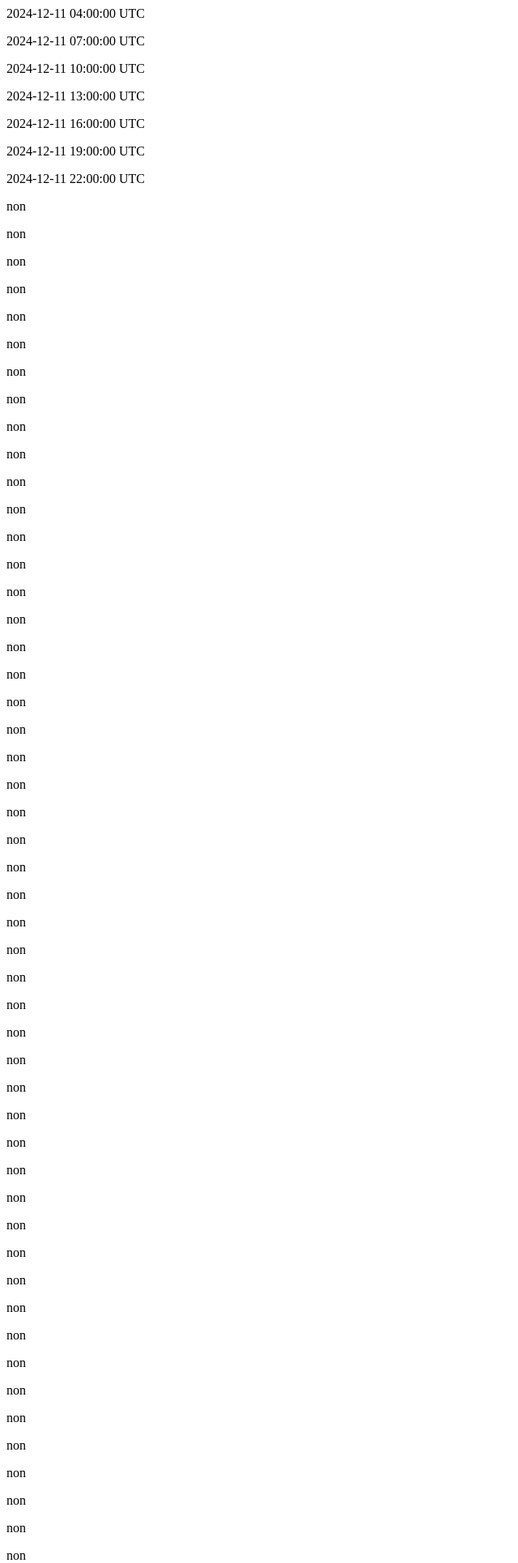
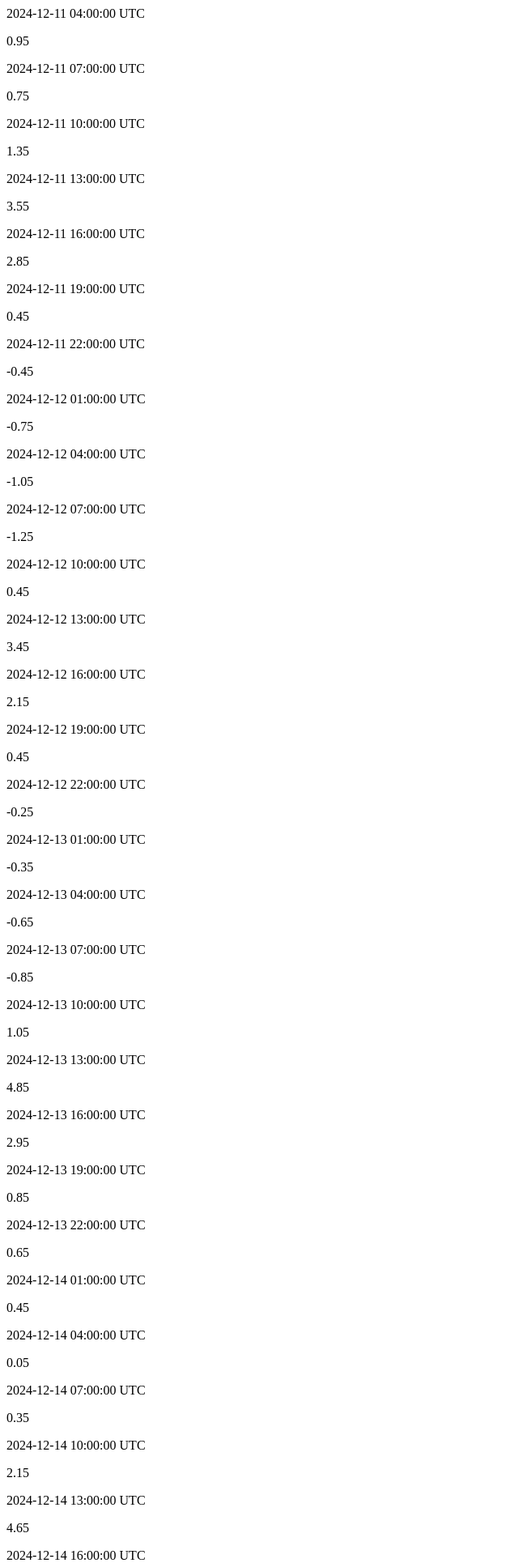
Before and after one commit to clem-png/interopabilite, a PHP site: page /atmosphere/meto.html in a window 1280 px wide. Shown: the top 1930 px of the page at 81% size, without its empty margins (0-640 px from the left). Run offline with PHP 8.4, Linux system fonts and the light colour scheme.

```diff
--- a/atmosphere/meto.html
+++ b/atmosphere/meto.html
@@ -1,294 +1,450 @@
+<div>
 <div>
 <p>2024-12-11 04:00:00 UTC</p>
+<p>0.95</p>
+</div>
+<div>
 <p>2024-12-11 07:00:00 UTC</p>
+<p>0.75</p>
+</div>
+<div>
 <p>2024-12-11 10:00:00 UTC</p>
+<p>1.35</p>
+</div>
+<div>
 <p>2024-12-11 13:00:00 UTC</p>
+<p>3.55</p>
+</div>
+<div>
 <p>2024-12-11 16:00:00 UTC</p>
+<p>2.85</p>
+</div>
+<div>
 <p>2024-12-11 19:00:00 UTC</p>
+<p>0.45</p>
+</div>
+<div>
 <p>2024-12-11 22:00:00 UTC</p>
-<p>
-                    non
-                </p>
-<p>
-                    non
-                </p>
-<p>
-                    non
-                </p>
-<p>
-                    non
-                </p>
-<p>
-                    non
-                </p>
-<p>
-                    non
-                </p>
-<p>
-                    non
-                </p>
-<p>
-                    non
-                </p>
-<p>
-                    non
-                </p>
-<p>
-                    non
-                </p>
-<p>
-                    non
-                </p>
-<p>
-                    non
-                </p>
-<p>
-                    non
-                </p>
-<p>
-                    non
-                </p>
-<p>
-                    non
-                </p>
-<p>
-                    non
-                </p>
-<p>
-                    non
-                </p>
-<p>
-                    non
-                </p>
-<p>
-                    non
-                </p>
-<p>
-                    non
-                </p>
-<p>
-                    non
-                </p>
-<p>
-                    non
-                </p>
-<p>
-                    non
-                </p>
-<p>
-                    non
-                </p>
-<p>
-                    non
-                </p>
-<p>
-                    non
-                </p>
-<p>
-                    non
-                </p>
-<p>
-                    non
-                </p>
-<p>
-                    non
-                </p>
-<p>
-                    non
-                </p>
-<p>
-                    non
-                </p>
-<p>
-                    non
-                </p>
-<p>
-                    non
-                </p>
-<p>
-                    non
-                </p>
-<p>
-                    non
-                </p>
-<p>
-                    non
-                </p>
-<p>
-                    non
-                </p>
-<p>
-                    non
-                </p>
-<p>
-                    non
-                </p>
-<p>
-                    non
-                </p>
-<p>
-                    non
-                </p>
-<p>
-                    non
-                </p>
-<p>
-                    non
-                </p>
-<p>
-                    non
-                </p>
-<p>
-                    non
-                </p>
-<p>
-                    non
-                </p>
-<p>
-                    non
-                </p>
-<p>
-                    non
-                </p>
-<p>
-                    non
-                </p>
-<p>
-                    non
-                </p>
-<p>
-                    non
-                </p>
-<p>
-                    non
-                </p>
-<p>
-                    non
-                </p>
-<p>
-                    non
-                </p>
-<p>
-                    non
-                </p>
-<p>
-                    non
-                </p>
-<p>
-                    non
-                </p>
-</div><p>2024-12-11 04:00:00 UTC</p><p>2024-12-11 07:00:00 UTC</p><p>2024-12-11 10:00:00 UTC</p><p>2024-12-11 13:00:00 UTC</p><p>2024-12-11 16:00:00 UTC</p><p>2024-12-11 19:00:00 UTC</p><p>2024-12-11 22:00:00 UTC</p><p>
-                    non
-                </p><p>
-                    non
-                </p><p>
-                    non
-                </p><p>
-                    non
-                </p><p>
-                    non
-                </p><p>
-                    non
-                </p><p>
-                    non
-                </p><p>
-                    non
-                </p><p>
-                    non
-                </p><p>
-                    non
-                </p><p>
-                    non
-                </p><p>
-                    non
-                </p><p>
-                    non
-                </p><p>
-                    non
-                </p><p>
-                    non
-                </p><p>
-                    non
-                </p><p>
-                    non
-                </p><p>
-                    non
-                </p><p>
-                    non
-                </p><p>
-                    non
-                </p><p>
-                    non
-                </p><p>
-                    non
-                </p><p>
-                    non
-                </p><p>
-                    non
-                </p><p>
-                    non
-                </p><p>
-                    non
-                </p><p>
-                    non
-                </p><p>
-                    non
-                </p><p>
-                    non
-                </p><p>
-                    non
-                </p><p>
-                    non
-                </p><p>
-                    non
-                </p><p>
-                    non
-                </p><p>
-                    non
-                </p><p>
-                    non
-                </p><p>
-                    non
-                </p><p>
-                    non
-                </p><p>
-                    non
-                </p><p>
-                    non
-                </p><p>
-                    non
-                </p><p>
-                    non
-                </p><p>
-                    non
-                </p><p>
-                    non
-                </p><p>
-                    non
-                </p><p>
-                    non
-                </p><p>
-                    non
-                </p><p>
-                    non
-                </p><p>
-                    non
-                </p><p>
-                    non
-                </p><p>
-                    non
-                </p><p>
-                    non
-                </p><p>
-                    non
-                </p><p>
-                    non
-                </p><p>
-                    non
-                </p><p>
-                    non
-                </p><p>
-                    non
-                </p><p>
-                    non
-                </p>
+<p>-0.45</p>
+</div>
+<div>
+<p>2024-12-12 01:00:00 UTC</p>
+<p>-0.75</p>
+</div>
+<div>
+<p>2024-12-12 04:00:00 UTC</p>
+<p>-1.05</p>
+</div>
+<div>
+<p>2024-12-12 07:00:00 UTC</p>
+<p>-1.25</p>
+</div>
+<div>
+<p>2024-12-12 10:00:00 UTC</p>
+<p>0.45</p>
+</div>
+<div>
+<p>2024-12-12 13:00:00 UTC</p>
+<p>3.45</p>
+</div>
+<div>
+<p>2024-12-12 16:00:00 UTC</p>
+<p>2.15</p>
+</div>
+<div>
+<p>2024-12-12 19:00:00 UTC</p>
+<p>0.45</p>
+</div>
+<div>
+<p>2024-12-12 22:00:00 UTC</p>
+<p>-0.25</p>
+</div>
+<div>
+<p>2024-12-13 01:00:00 UTC</p>
+<p>-0.35</p>
+</div>
+<div>
+<p>2024-12-13 04:00:00 UTC</p>
+<p>-0.65</p>
+</div>
+<div>
+<p>2024-12-13 07:00:00 UTC</p>
+<p>-0.85</p>
+</div>
+<div>
+<p>2024-12-13 10:00:00 UTC</p>
+<p>1.05</p>
+</div>
+<div>
+<p>2024-12-13 13:00:00 UTC</p>
+<p>4.85</p>
+</div>
+<div>
+<p>2024-12-13 16:00:00 UTC</p>
+<p>2.95</p>
+</div>
+<div>
+<p>2024-12-13 19:00:00 UTC</p>
+<p>0.85</p>
+</div>
+<div>
+<p>2024-12-13 22:00:00 UTC</p>
+<p>0.65</p>
+</div>
+<div>
+<p>2024-12-14 01:00:00 UTC</p>
+<p>0.45</p>
+</div>
+<div>
+<p>2024-12-14 04:00:00 UTC</p>
+<p>0.05</p>
+</div>
+<div>
+<p>2024-12-14 07:00:00 UTC</p>
+<p>0.35</p>
+</div>
+<div>
+<p>2024-12-14 10:00:00 UTC</p>
+<p>2.15</p>
+</div>
+<div>
+<p>2024-12-14 13:00:00 UTC</p>
+<p>4.65</p>
+</div>
+<div>
+<p>2024-12-14 16:00:00 UTC</p>
+<p>2.65</p>
+</div>
+<div>
+<p>2024-12-14 19:00:00 UTC</p>
+<p>2.65</p>
+</div>
+<div>
+<p>2024-12-14 22:00:00 UTC</p>
+<p>2.85</p>
+</div>
+<div>
+<p>2024-12-15 01:00:00 UTC</p>
+<p>2.55</p>
+</div>
+<div>
+<p>2024-12-15 04:00:00 UTC</p>
+<p>2.35</p>
+</div>
+<div>
+<p>2024-12-15 07:00:00 UTC</p>
+<p>1.85</p>
+</div>
+<div>
+<p>2024-12-15 10:00:00 UTC</p>
+<p>1.85</p>
+</div>
+<div>
+<p>2024-12-15 13:00:00 UTC</p>
+<p>3.05</p>
+</div>
+<div>
+<p>2024-12-15 16:00:00 UTC</p>
+<p>2.95</p>
+</div>
+<div>
+<p>2024-12-15 19:00:00 UTC</p>
+<p>0.75</p>
+</div>
+<div>
+<p>2024-12-15 22:00:00 UTC</p>
+<p>2.45</p>
+</div>
+<div>
+<p>2024-12-16 01:00:00 UTC</p>
+<p>2.95</p>
+</div>
+<div>
+<p>2024-12-16 04:00:00 UTC</p>
+<p>3.25</p>
+</div>
+<div>
+<p>2024-12-16 07:00:00 UTC</p>
+<p>3.35</p>
+</div>
+<div>
+<p>2024-12-16 10:00:00 UTC</p>
+<p>4.25</p>
+</div>
+<div>
+<p>2024-12-16 13:00:00 UTC</p>
+<p>6.85</p>
+</div>
+<div>
+<p>2024-12-16 16:00:00 UTC</p>
+<p>6.25</p>
+</div>
+<div>
+<p>2024-12-16 19:00:00 UTC</p>
+<p>6.05</p>
+</div>
+<div>
+<p>2024-12-16 22:00:00 UTC</p>
+<p>6.35</p>
+</div>
+<div>
+<p>2024-12-17 01:00:00 UTC</p>
+<p>5.55</p>
+</div>
+<div>
+<p>2024-12-17 04:00:00 UTC</p>
+<p>5.85</p>
+</div>
+<div>
+<p>2024-12-17 07:00:00 UTC</p>
+<p>5.95</p>
+</div>
+<div>
+<p>2024-12-17 10:00:00 UTC</p>
+<p>6.85</p>
+</div>
+<div>
+<p>2024-12-17 13:00:00 UTC</p>
+<p>8.15</p>
+</div>
+<div>
+<p>2024-12-17 16:00:00 UTC</p>
+<p>6.85</p>
+</div>
+<div>
+<p>2024-12-17 19:00:00 UTC</p>
+<p>4.85</p>
+</div>
+<div>
+<p>2024-12-17 22:00:00 UTC</p>
+<p>4.15</p>
+</div>
+<div>
+<p>2024-12-18 01:00:00 UTC</p>
+<p>2.95</p>
+</div>
+<div>
+<p>2024-12-18 04:00:00 UTC</p>
+<p>1.95</p>
+</div>
+<div>
+<p>2024-12-18 07:00:00 UTC</p>
+<p>1.35</p>
+</div>
+<div>
+<p>2024-12-18 10:00:00 UTC</p>
+<p>2.15</p>
+</div>
+<div>
+<p>2024-12-18 13:00:00 UTC</p>
+<p>6.45</p>
+</div>
+<div>
+<p>2024-12-18 16:00:00 UTC</p>
+<p>4.75</p>
+</div>
+<div>
+<p>2024-12-18 19:00:00 UTC</p>
+<p>2.15</p>
+</div>
+<div>
+<p>2024-12-18 22:00:00 UTC</p>
+<p>1.45</p>
+</div>
+<div>
+<p>2024-12-19 01:00:00 UTC</p>
+<p>1.15</p>
+</div>
+</div><div>
+<p>2024-12-11 04:00:00 UTC</p>
+<p>0.95</p>
+</div><div>
+<p>2024-12-11 07:00:00 UTC</p>
+<p>0.75</p>
+</div><div>
+<p>2024-12-11 10:00:00 UTC</p>
+<p>1.35</p>
+</div><div>
+<p>2024-12-11 13:00:00 UTC</p>
+<p>3.55</p>
+</div><div>
+<p>2024-12-11 16:00:00 UTC</p>
+<p>2.85</p>
+</div><div>
+<p>2024-12-11 19:00:00 UTC</p>
+<p>0.45</p>
+</div><div>
+<p>2024-12-11 22:00:00 UTC</p>
+<p>-0.45</p>
+</div><div>
+<p>2024-12-12 01:00:00 UTC</p>
+<p>-0.75</p>
+</div><div>
+<p>2024-12-12 04:00:00 UTC</p>
+<p>-1.05</p>
+</div><div>
+<p>2024-12-12 07:00:00 UTC</p>
+<p>-1.25</p>
+</div><div>
+<p>2024-12-12 10:00:00 UTC</p>
+<p>0.45</p>
+</div><div>
+<p>2024-12-12 13:00:00 UTC</p>
+<p>3.45</p>
+</div><div>
+<p>2024-12-12 16:00:00 UTC</p>
+<p>2.15</p>
+</div><div>
+<p>2024-12-12 19:00:00 UTC</p>
+<p>0.45</p>
+</div><div>
+<p>2024-12-12 22:00:00 UTC</p>
+<p>-0.25</p>
+</div><div>
+<p>2024-12-13 01:00:00 UTC</p>
+<p>-0.35</p>
+</div><div>
+<p>2024-12-13 04:00:00 UTC</p>
+<p>-0.65</p>
+</div><div>
+<p>2024-12-13 07:00:00 UTC</p>
+<p>-0.85</p>
+</div><div>
+<p>2024-12-13 10:00:00 UTC</p>
+<p>1.05</p>
+</div><div>
+<p>2024-12-13 13:00:00 UTC</p>
+<p>4.85</p>
+</div><div>
+<p>2024-12-13 16:00:00 UTC</p>
+<p>2.95</p>
+</div><div>
+<p>2024-12-13 19:00:00 UTC</p>
+<p>0.85</p>
+</div><div>
+<p>2024-12-13 22:00:00 UTC</p>
+<p>0.65</p>
+</div><div>
+<p>2024-12-14 01:00:00 UTC</p>
+<p>0.45</p>
+</div><div>
+<p>2024-12-14 04:00:00 UTC</p>
+<p>0.05</p>
+</div><div>
+<p>2024-12-14 07:00:00 UTC</p>
+<p>0.35</p>
+</div><div>
+<p>2024-12-14 10:00:00 UTC</p>
+<p>2.15</p>
+</div><div>
+<p>2024-12-14 13:00:00 UTC</p>
+<p>4.65</p>
+</div><div>
+<p>2024-12-14 16:00:00 UTC</p>
+<p>2.65</p>
+</div><div>
+<p>2024-12-14 19:00:00 UTC</p>
+<p>2.65</p>
+</div><div>
+<p>2024-12-14 22:00:00 UTC</p>
+<p>2.85</p>
+</div><div>
+<p>2024-12-15 01:00:00 UTC</p>
+<p>2.55</p>
+</div><div>
+<p>2024-12-15 04:00:00 UTC</p>
+<p>2.35</p>
+</div><div>
+<p>2024-12-15 07:00:00 UTC</p>
+<p>1.85</p>
+</div><div>
+<p>2024-12-15 10:00:00 UTC</p>
+<p>1.85</p>
+</div><div>
+<p>2024-12-15 13:00:00 UTC</p>
+<p>3.05</p>
+</div><div>
+<p>2024-12-15 16:00:00 UTC</p>
+<p>2.95</p>
+</div><div>
+<p>2024-12-15 19:00:00 UTC</p>
+<p>0.75</p>
+</div><div>
+<p>2024-12-15 22:00:00 UTC</p>
+<p>2.45</p>
+</div><div>
+<p>2024-12-16 01:00:00 UTC</p>
+<p>2.95</p>
+</div><div>
+<p>2024-12-16 04:00:00 UTC</p>
+<p>3.25</p>
+</div><div>
+<p>2024-12-16 07:00:00 UTC</p>
+<p>3.35</p>
+</div><div>
+<p>2024-12-16 10:00:00 UTC</p>
+<p>4.25</p>
+</div><div>
+<p>2024-12-16 13:00:00 UTC</p>
+<p>6.85</p>
+</div><div>
+<p>2024-12-16 16:00:00 UTC</p>
+<p>6.25</p>
+</div><div>
+<p>2024-12-16 19:00:00 UTC</p>
+<p>6.05</p>
+</div><div>
+<p>2024-12-16 22:00:00 UTC</p>
+<p>6.35</p>
+</div><div>
+<p>2024-12-17 01:00:00 UTC</p>
+<p>5.55</p>
+</div><div>
+<p>2024-12-17 04:00:00 UTC</p>
+<p>5.85</p>
+</div><div>
+<p>2024-12-17 07:00:00 UTC</p>
+<p>5.95</p>
+</div><div>
+<p>2024-12-17 10:00:00 UTC</p>
+<p>6.85</p>
+</div><div>
+<p>2024-12-17 13:00:00 UTC</p>
+<p>8.15</p>
+</div><div>
+<p>2024-12-17 16:00:00 UTC</p>
+<p>6.85</p>
+</div><div>
+<p>2024-12-17 19:00:00 UTC</p>
+<p>4.85</p>
+</div><div>
+<p>2024-12-17 22:00:00 UTC</p>
+<p>4.15</p>
+</div><div>
+<p>2024-12-18 01:00:00 UTC</p>
+<p>2.95</p>
+</div><div>
+<p>2024-12-18 04:00:00 UTC</p>
+<p>1.95</p>
+</div><div>
+<p>2024-12-18 07:00:00 UTC</p>
+<p>1.35</p>
+</div><div>
+<p>2024-12-18 10:00:00 UTC</p>
+<p>2.15</p>
+</div><div>
+<p>2024-12-18 13:00:00 UTC</p>
+<p>6.45</p>
+</div><div>
+<p>2024-12-18 16:00:00 UTC</p>
+<p>4.75</p>
+</div><div>
+<p>2024-12-18 19:00:00 UTC</p>
+<p>2.15</p>
+</div><div>
+<p>2024-12-18 22:00:00 UTC</p>
+<p>1.45</p>
+</div><div>
+<p>2024-12-19 01:00:00 UTC</p>
+<p>1.15</p>
+</div>
```
Also changed, not shown: atmosphere/index.php (+19 -1 lines), 2 other files.
